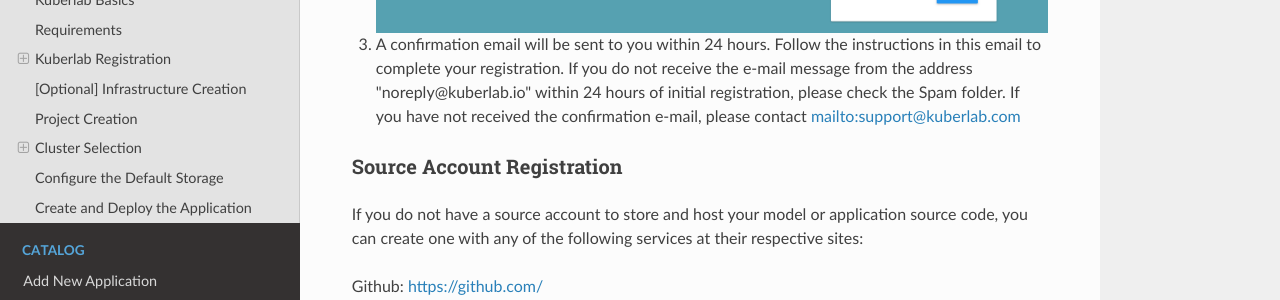
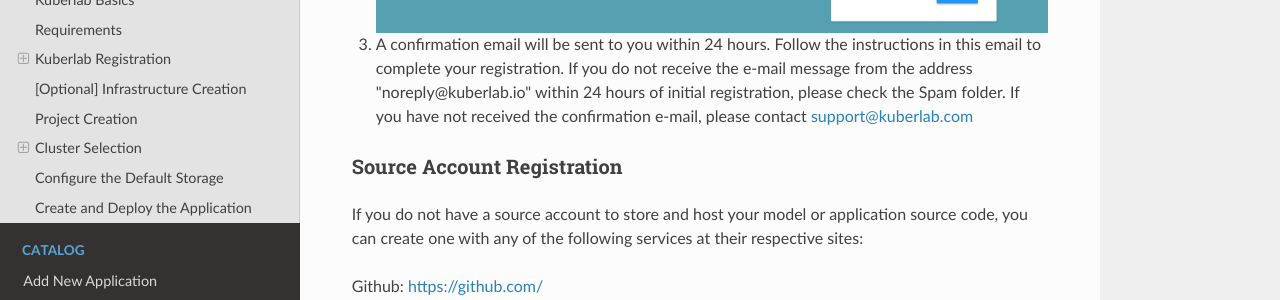
Before and after one commit to kuberlab/docs, an MkDocs documentation site: the page built from docs/index.md, in a window 1280 px wide and 900 px high, scrolled down 988 px. Shown: the part 151-451 px from the top of the window. Built offline with MkDocs 1.6.1, drawn with Linux system fonts in a browser that asks for light colours; nearby versions of some CDN libraries.

Commit message:
Update index.md

```diff
--- a/docs/index.md
+++ b/docs/index.md
@@ -32,7 +32,7 @@
 
 2. Sign up with your email address and other required information ![](img/signup2.png)
 
-3. A confirmation email will be sent to you within 24 hours. Follow the instructions in this email to complete your registration. If you do not receive the e-mail message from the address "noreply@kuberlab.io" within 24 hours of initial registration, please check the Spam folder. If you have not received the confirmation e-mail, please contact [mailto:support@kuberlab.com](mailto:support@kuberlab.com)
+3. A confirmation email will be sent to you within 24 hours. Follow the instructions in this email to complete your registration. If you do not receive the e-mail message from the address "noreply@kuberlab.io" within 24 hours of initial registration, please check the Spam folder. If you have not received the confirmation e-mail, please contact [support@kuberlab.com](mailto:support@kuberlab.com)
 
 
 ### Source Account Registration
```
